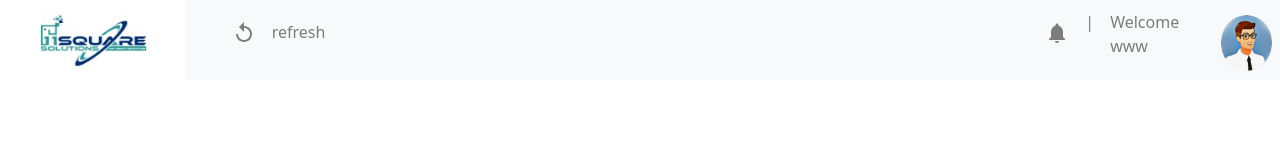
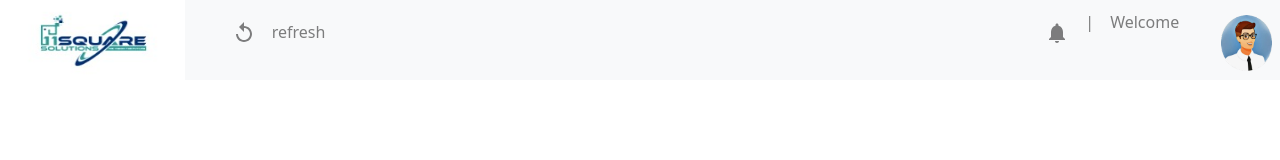
Before and after one commit to Ritishtripathi/lms-dashboard-, a React (Create React App) app in the folder lms_dash/: page /Header in a window 1280 px wide. Shown: the top 160 px of the page. Built offline with nearby package versions, Linux system fonts and the light colour scheme.

Commit message:
complete

```diff
--- a/lms_dash/src/Pages/Header.jsx
+++ b/lms_dash/src/Pages/Header.jsx
@@ -7,7 +7,11 @@ import NotificationsIcon from '@mui/icons-material/Notifications';
 import Container from 'react-bootstrap/Container';
 import Navbar from 'react-bootstrap/Navbar';
 import Nav from 'react-bootstrap/Nav';
+import { useLocation,username } from "react-router-dom";
 function Header(){
+  const location=useLocation();
+  const name=new URLSearchParams(location.search).get('username');
+  console.log(name);
   return(
   <div>
 
@@ -19,7 +23,7 @@ function Header(){
             <Nav.Link href="/Dashbord" className="header-item2" >refresh</Nav.Link>
             <Nav.Link href="/Dashbord" className="header-item"><NotificationsIcon/></Nav.Link>
             <Nav.Link><span style={{height:'height:2vh'}}>|</span></Nav.Link>
-            <Nav.Link>Welcome <br/>www</Nav.Link>
+            <Nav.Link>Welcome <br /><p style={{color:'black'}}>{name}</p></Nav.Link>
             <Nav.Link><img src={profile} className="p-header-icon"/></Nav.Link>
           </Nav>
       </Container>
--- a/lms_dash/src/Pages/Login.jsx
+++ b/lms_dash/src/Pages/Login.jsx
@@ -21,7 +21,7 @@ function Login(){
           text: 'Login Successfully',
           icon: 'success',
       });
-        navigate(`/Dashbord`);
+        navigate(`/Dashbord?username=${username}`);
 
       }else{
         swal.fire({
```
